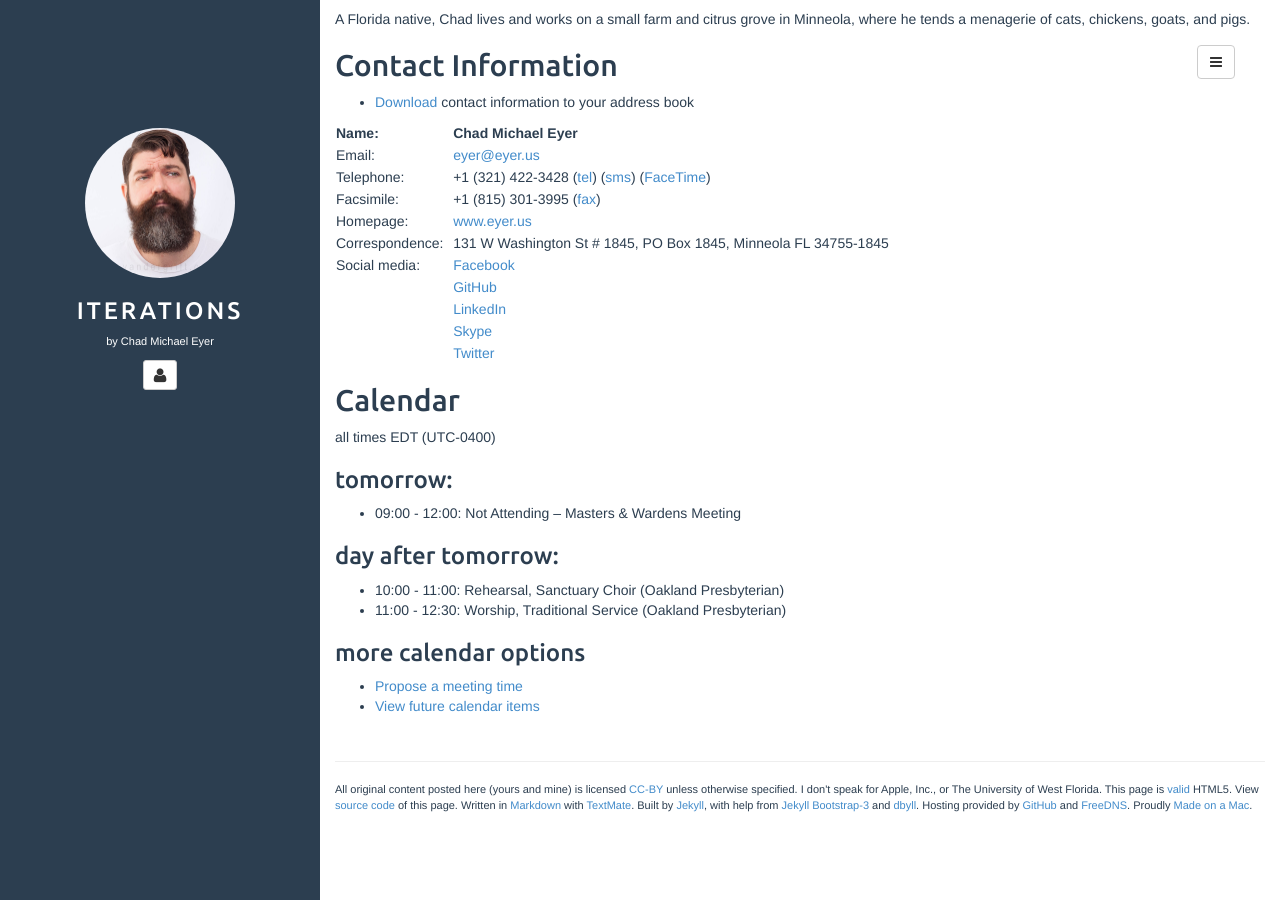
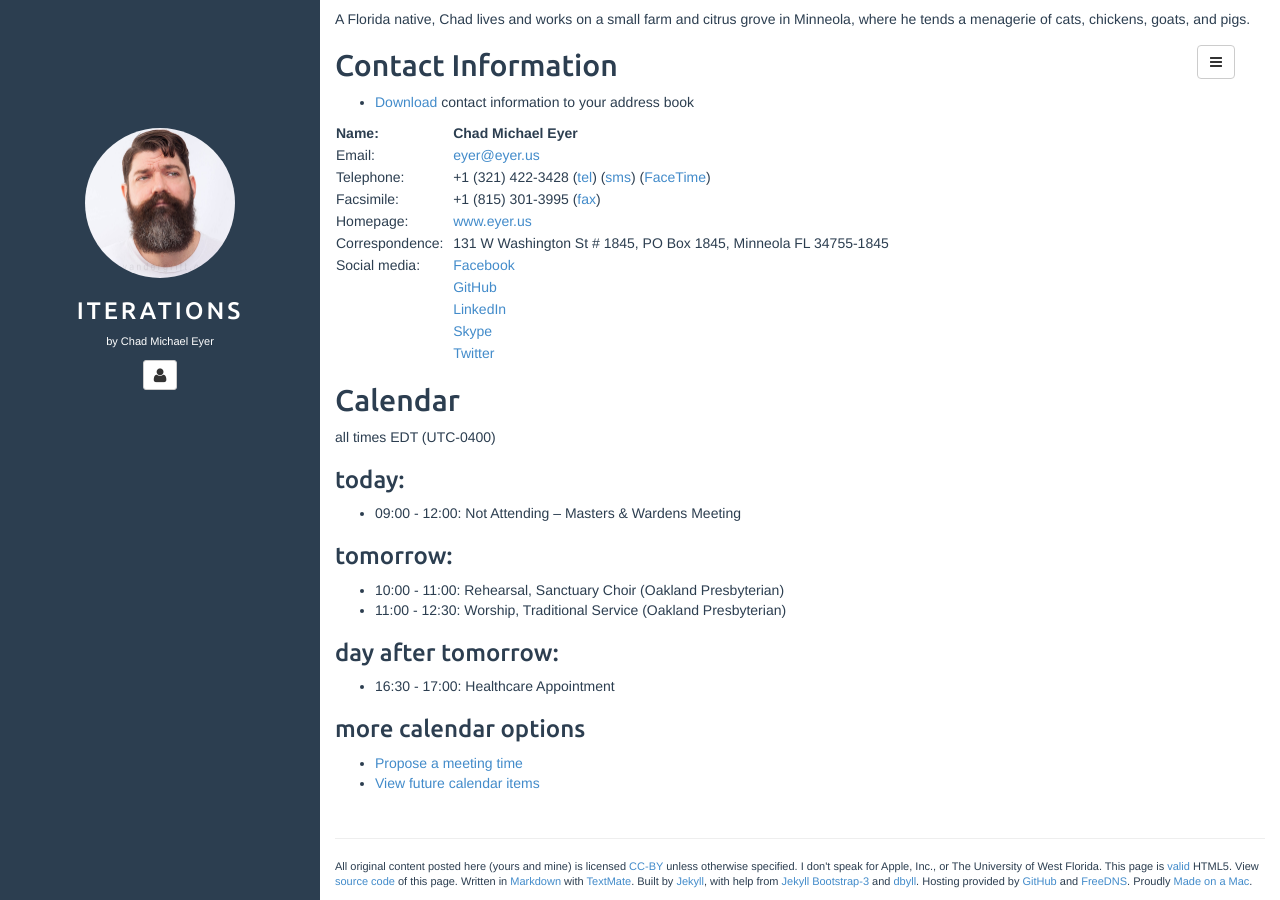
Before and after one commit to chadmichaeleyer/chadmichaeleyer.github.io, a Jekyll site: the page built from about.md, in a window 1280 px wide and 900 px high, scrolled down 1050 px. Built offline with Jekyll 4.4.1, drawn with Linux system fonts in a browser that asks for light colours.

Commit message:
calendar update

```diff
--- a/calendar-year.markdown
+++ b/calendar-year.markdown
@@ -1726,3 +1726,9 @@ all times EDT (UTC-0400)
 
 * 07:00 - 21:30: AppleCare Advisor
 * 09:00 - 12:00: Masters & Wardens Meeting
+
+### 2018-08-05 (Sun):
+
+* 07:00 - 21:30: AppleCare Advisor
+* 10:00 - 11:00: Rehearsal, Sanctuary Choir (Oakland Presbyterian)
+* 11:00 - 12:30: Worship, Traditional Service (Oakland Presbyterian)
--- a/calendar.markdown
+++ b/calendar.markdown
@@ -1,10 +1,14 @@
 all times EDT (UTC-0400)
+
+### today:
+
+* 09:00 - 12:00: Not Attending – Masters & Wardens Meeting
 
 ### tomorrow:
 
-* 09:00 - 12:00: Not Attending – Masters & Wardens Meeting
+* 10:00 - 11:00: Rehearsal, Sanctuary Choir (Oakland Presbyterian)
+* 11:00 - 12:30: Worship, Traditional Service (Oakland Presbyterian)
 
 ### day after tomorrow:
 
-* 10:00 - 11:00: Rehearsal, Sanctuary Choir (Oakland Presbyterian)
-* 11:00 - 12:30: Worship, Traditional Service (Oakland Presbyterian)
+* 16:30 - 17:00: Healthcare Appointment
```
